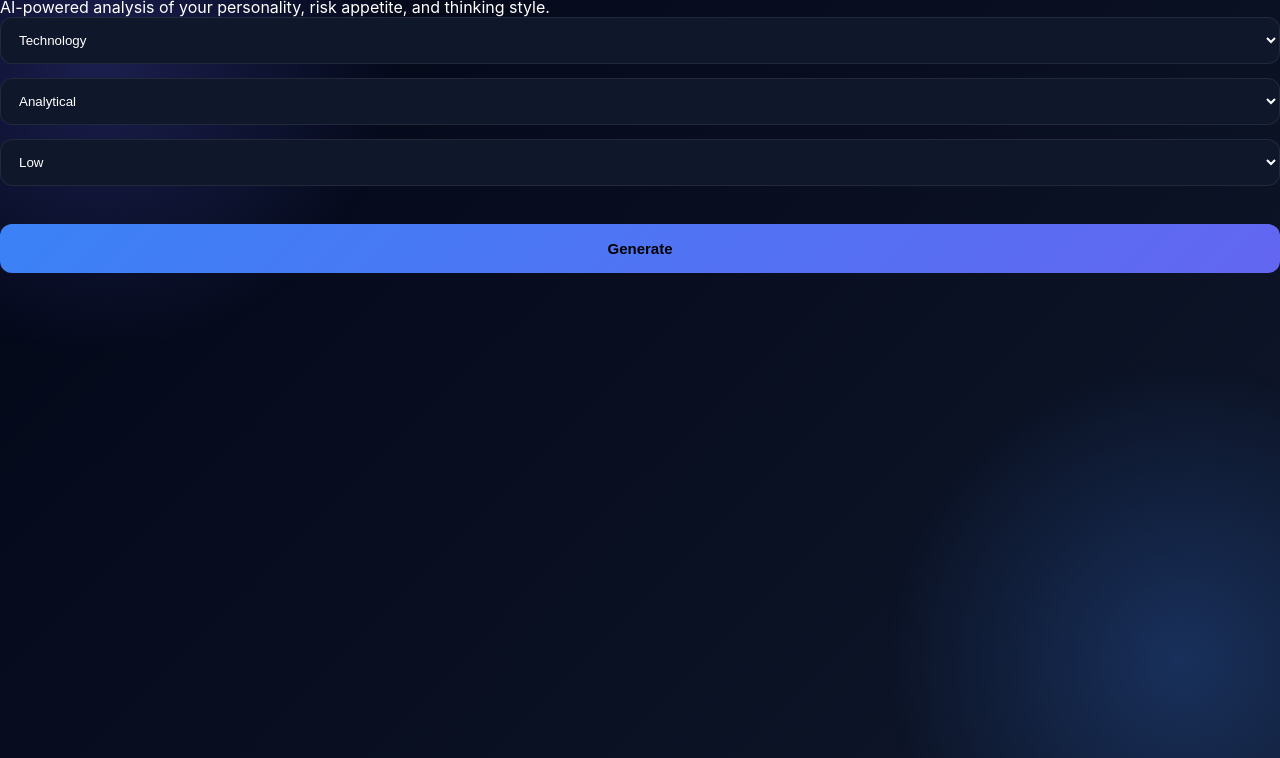
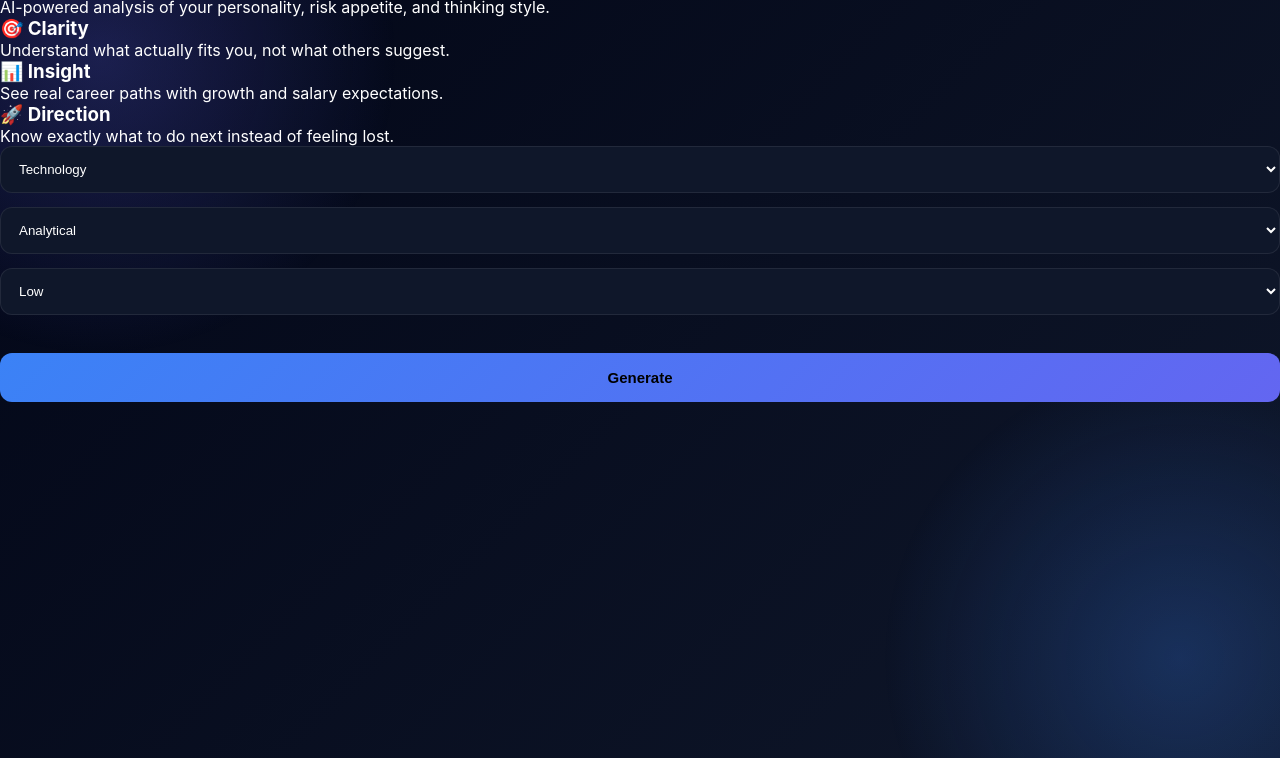
Before and after one commit to Manyaai/edupath-ai-pro, a plain HTML site: page index.html in a window 1280 px wide. Shown: the part 42-800 px from the top of the page. Drawn offline with Linux system fonts and the light colour scheme.

Commit message:
Add info section with career clarity and insights
Added an info section with clarity, insight, and direction boxes.

```diff
--- a/index.html
+++ b/index.html
@@ -10,6 +10,23 @@
 
 <h1>Find the career you won’t regret choosing.</h1>
 <p>AI-powered analysis of your personality, risk appetite, and thinking style.</p>
+
+<div class="info-section">
+  <div class="info-box">
+    <h3>🎯 Clarity</h3>
+    <p>Understand what actually fits you, not what others suggest.</p>
+  </div>
+
+  <div class="info-box">
+    <h3>📊 Insight</h3>
+    <p>See real career paths with growth and salary expectations.</p>
+  </div>
+
+  <div class="info-box">
+    <h3>🚀 Direction</h3>
+    <p>Know exactly what to do next instead of feeling lost.</p>
+  </div>
+</div>
 
 <form id="form">
 
```
